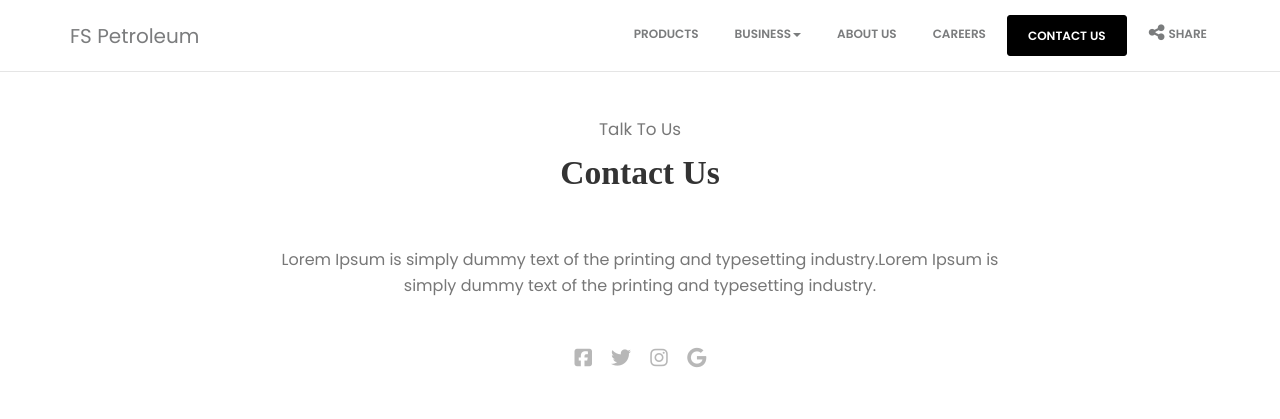
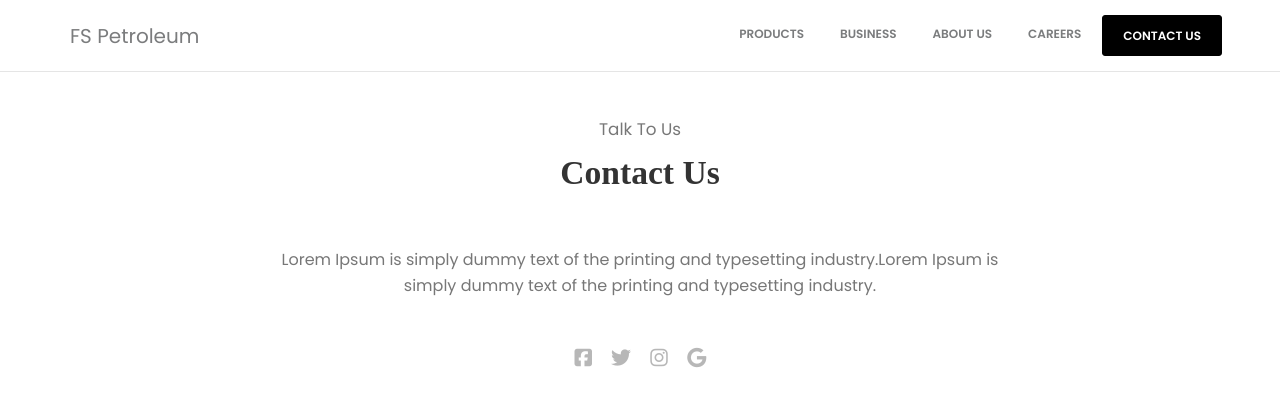
Before and after one commit to Eshichi/Petroleum, a PHP site: page /Petroleum/Contact.php in a window 1280 px wide. Shown: the top 419 px of the page. Run offline with PHP 8.4, Linux system fonts and the light colour scheme; some libraries are stand-ins or nearby versions; some web fonts are replaced.

Commit message:
FS v1
Basics done

```diff
--- a/About.php
+++ b/About.php
@@ -202,11 +202,11 @@ do more than test our lubricants; we constantly manufacture quality into our pro
                 <div class="title-area">
                     <h2 class="text-white">Do you want to work with us?</h2>
                     <div class="separator line-separator">♦</div>
-                    <p class="description"> We are keen on creating a second skin for anyone with a sense of style! We design our clothes having our customers in mind and we never disappoint!</p>
+                    <p class="description">testing 1 Lorem Ipsum is simply dummy text of the printing and typesetting industry. Lorem Ipsum has been the industry's standard dummy text ever since the 1500s, when an unknown printer took a galley of type and scrambled it to make a type specimen book. It has survived not only five centuries,</p>
                 </div>
 
                 <div class="button-get-started">
-                    <a href="#gaia" class="btn btn-danger btn-fill btn-lg">Contact Us</a>
+                    <a href="http://localhost/Petroleum/Contact.php" class="btn btn-danger btn-fill btn-lg">Contact Us</a>
                 </div>
             </div>
         </div>
--- a/Contact.php
+++ b/Contact.php
@@ -58,43 +58,19 @@ include 'header.php';
                         <li>
                                 <a href="http://localhost/Petroleum/">Products</a>
                         </li>
-                    <li class="dropdown">
-                        <a href="#" class="dropdown-toggle" data-toggle="dropdown" role="button" aria-haspopup="true" aria-expanded="false">Business<span class="caret"></span></a>
-                        <ul class="dropdown-menu dropdown-danger">
-                            <li>
-                                <a href="">Sample here</a>
-                            </li>
-                            <li>
-                                <a href="">Sample here</a>
-                            </li>
-                        </ul>
-                    </li>
+                        <li>
+                                <a href="http://localhost/Petroleum/Business.php">Business</a>
+                        </li>
                     <li>
                         <a href="http://localhost/Petroleum/About.php" >About Us</a>
                     </li>
                     <li>
-                            <a href="http://localhost/Petroleum/">Careers</a>
+                            <a href="http://localhost/Petroleum/Career.php">Careers</a>
                     </li>
                     <li>
                         <a href="http://localhost/Petroleum/Contact.php" class="btn btn-danger btn-fill">Contact Us</a>
                     </li>
 
-                    <li class="dropdown">
-                        <a href="#gaia" class="dropdown-toggle" data-toggle="dropdown">
-                            <i class="fa fa-share-alt"></i> Share
-                        </a>
-                        <ul class="dropdown-menu dropdown-danger">
-                            <li>
-                                <a id="facebookNav" href="#" class="sharrre"><i class="fa fa-facebook-square"></i> Facebook</a>
-                            </li>
-                            <li>
-                                <a id="twitterNav" href="#" class="sharrre"><i class="fa fa-twitter"></i> Twitter</a>
-                            </li>
-                            <li>
-                                <a id="googleNav" href="#" class="sharrre"><i class="fa fa-google-plus"></i> Google</a>
-                            </li>
-                        </ul>
-                    </li>
                 </ul>
             </div>
             <!-- /.navbar-collapse -->
--- a/footer.php
+++ b/footer.php
@@ -23,7 +23,7 @@
                          <nav>
                             <ul>
                                 <li>
-                                    <a href="#">Contact Us</a>
+                                    <a href="http://localhost/Petroleum/Contact.php">Contact Us</a>
                                 </li>
                                 <li>
                                     <a href="#">Terms &amp; Conditions</a>
--- a/header.php
+++ b/header.php
@@ -3,8 +3,8 @@
 
 <head>
     <meta charset="utf-8" />
-    <link rel="apple-touch-icon" sizes="76x76" href="assets/img/apple-icon.png">
-	<link rel="icon" type="image/png" sizes="96x96" href="assets/img/favicon.png">
+    <link rel="apple-touch-icon" sizes="76x76" href="assets/img/icon.png">
+	<link rel="icon" type="image/png" sizes="96x96" href="assets/img/icon.png">
 
     <meta http-equiv="X-UA-Compatible" content="IE=edge,chrome=1" />
     <title>FS Petroleum</title>
@@ -39,29 +39,22 @@
                         <li>
                                 <a href="http://localhost/Petroleum/">Products</a>
                         </li>
-                    <li class="dropdown">
-                        <a href="#" class="dropdown-toggle" data-toggle="dropdown" role="button" aria-haspopup="true" aria-expanded="false">Business<span class="caret"></span></a>
-                        <ul class="dropdown-menu dropdown-danger">
-                            <li>
-                                <a href="">Sample here</a>
-                            </li>
-                            <li>
-                                <a href="">Sample here</a>
-                            </li>
-                        </ul>
-                    </li>
+                        <li>
+                                <a href="http://localhost/Petroleum/Business.php">Business</a>
+                        </li>
+
                     <li>
                         <a href="http://localhost/Petroleum/About.php" >About Us</a>
                     </li>
                     <li>
-                            <a href="http://localhost/Petroleum/">Careers</a>
+                            <a href="http://localhost/Petroleum/Career.php">Careers</a>
                     </li>
                     <li>
                         <a href="http://localhost/Petroleum/Contact.php" class="btn btn-danger btn-fill">Contact Us</a>
                     </li>
 
                     <li class="dropdown">
-                        <a href="#gaia" class="dropdown-toggle" data-toggle="dropdown">
+                        <a href="" class="dropdown-toggle" data-toggle="dropdown">
                             <i class="fa fa-share-alt"></i> Share
                         </a>
                         <ul class="dropdown-menu dropdown-danger">
```
Also changed, not shown: Business.php (added, +28 -0 lines), Career.php (added, +28 -0 lines), assets/img/icon.png (added).
